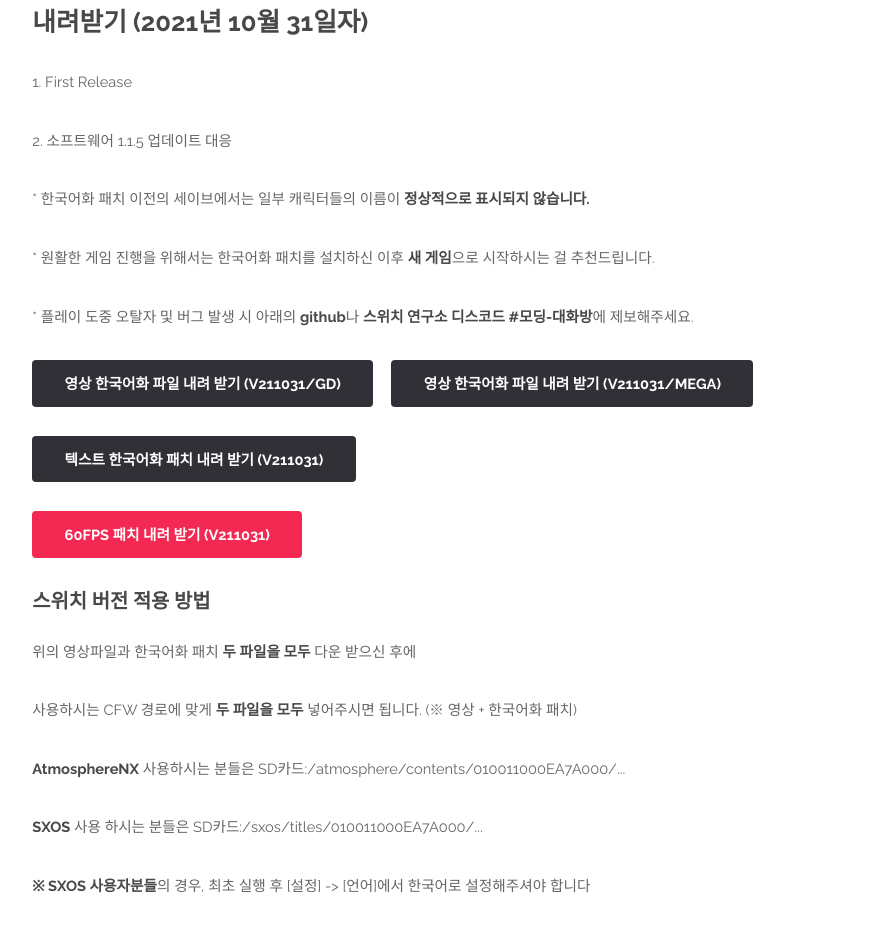
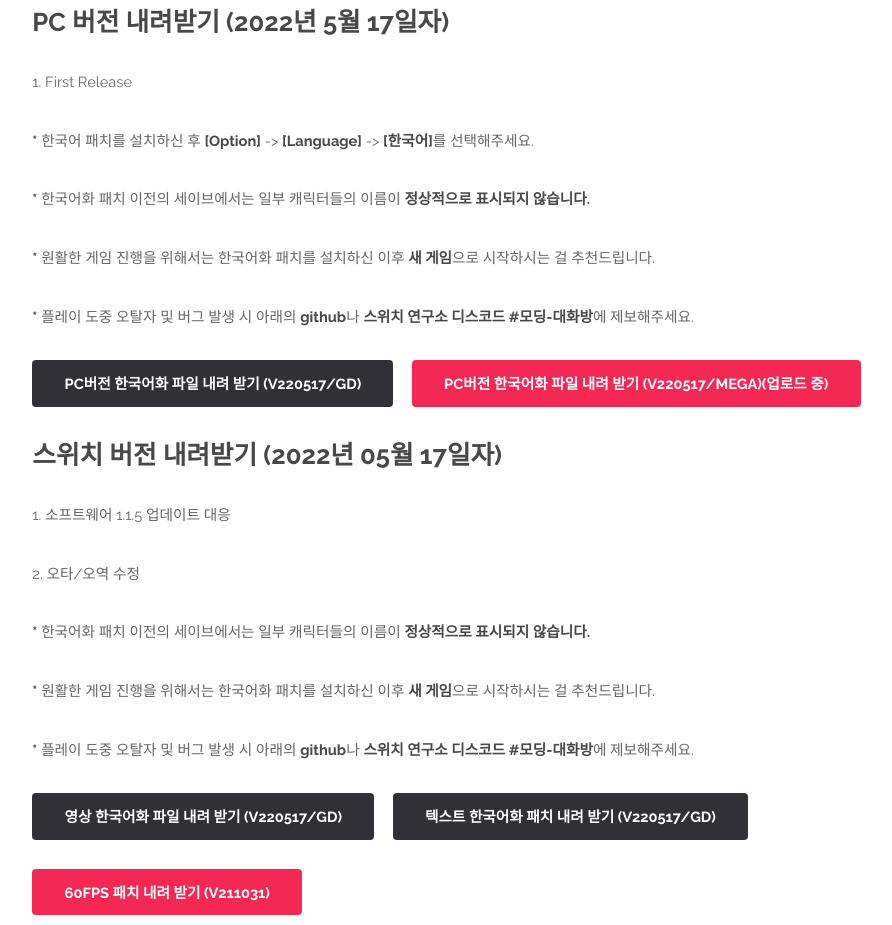
Before and after one commit to RoutineFree/RoutineFree.github.io, a plain HTML site: page generic.html in a window 1280 px wide. Shown: the part 1155-2080 px from the top of the page, without its empty margins (131-1023 px from the left). Drawn offline with Linux system fonts and the light colour scheme.

Commit message:
Add files via upload

```diff
--- a/generic.html
+++ b/generic.html
@@ -44,18 +44,31 @@
 					<!-- Buttons -->
 						<section>
 
-							<h2>내려받기 (2021년 10월 31일자)</h2>
+                            <h2>PC 버전 내려받기 (2022년 5월 17일자)</h2>
 								<p>1. First Release</p>
-								<p>2. 소프트웨어 1.1.5 업데이트 대응</p>
 
-                                <p>* 한국어화 패치 이전의 세이브에서는 일부 캐릭터들의 이름이 <strong>정상적으로 표시되지 않습니다.</strong></p>
-                                <p>* 원활한 게임 진행을 위해서는 한국어화 패치를 설치하신 이후 <strong>새 게임</strong>으로 시작하시는 걸 추천드립니다.</p>
-                                <p>* 플레이 도중 오탈자 및 버그 발생 시 아래의 <strong>github</strong>나 <strong>스위치 연구소 디스코드 #모딩-대화방</strong>에 제보해주세요.</p>
+                                <p><strong>*</strong> 한국어 패치를 설치하신 후 <strong>[Option]</strong> -> <strong>[Language]</strong> -> <strong>[한국어]</strong>를 선택해주세요.</p>
+
+                                <p><strong>*</strong> 한국어화 패치 이전의 세이브에서는 일부 캐릭터들의 이름이 <strong>정상적으로 표시되지 않습니다.</strong></p>
+                                <strong><p>*</strong> 원활한 게임 진행을 위해서는 한국어화 패치를 설치하신 이후 <strong>새 게임</strong>으로 시작하시는 걸 추천드립니다.</p>
+                                <p><strong>*</strong> 플레이 도중 오탈자 및 버그 발생 시 아래의 <strong>github</strong>나 <strong>스위치 연구소 디스코드 #모딩-대화방</strong>에 제보해주세요.</p>
 
 							<ul class="actions">
-							    <li><a onclick="javascript:location.href='https://drive.google.com/file/d/1BkYVDkRB_tXbXvDpYDOr1t7tPxBKOIgd/view?usp=sharing'" style="cursor:hand" class="button">영상 한국어화 파일 내려 받기 (v211031/GD)</a></li>
-								<li><a onclick="javascript:location.href='https://mega.nz/file/j9MD1YqD#SjBghBGx-lW_W9WThXvCu9FHnx1tXuO86LWP2MZ5mfI'" style="cursor:hand" class="button">영상 한국어화 파일 내려 받기 (v211031/MEGA)</a></li>
-							    <p><li><a onclick="javascript:location.href='assets/Kor_P/Brigandine The Legend of Runersia - KOR (v211031).7z'" style="cursor:hand" class="button">텍스트 한국어화 패치 내려 받기 (v211031)</a></li></p>
+							    <li><a onclick="javascript:location.href='https://drive.google.com/file/d/1lDBODbEXEcUM0h8SUJ-o2Ol0K_mB6Mre/view?usp=sharing'" style="cursor:hand" class="button">PC버전 한국어화 파일 내려 받기 (v220517/GD)</a></li>
+								<li><a onclick="javascript:location.href='--'" style="cursor:hand" class="button special">PC버전 한국어화 파일 내려 받기 (v220517/MEGA)(업로드 중)</a></li>
+							</ul>
+
+							<h2>스위치 버전 내려받기 (2022년 05월 17일자)</h2>
+								<p>1. 소프트웨어 1.1.5 업데이트 대응</p>
+								<p>2. 오타/오역 수정</p>
+
+                                <p><strong>*</strong> 한국어화 패치 이전의 세이브에서는 일부 캐릭터들의 이름이 <strong>정상적으로 표시되지 않습니다.</strong></p>
+                                <p><strong>*</strong> 원활한 게임 진행을 위해서는 한국어화 패치를 설치하신 이후 <strong>새 게임</strong>으로 시작하시는 걸 추천드립니다.</p>
+                                <p><strong>*</strong> 플레이 도중 오탈자 및 버그 발생 시 아래의 <strong>github</strong>나 <strong>스위치 연구소 디스코드 #모딩-대화방</strong>에 제보해주세요.</p>
+
+							<ul class="actions">
+							    <li><a onclick="javascript:location.href='https://drive.google.com/file/d/1p6vacQFGqVIy9wcbSeYYD0FB6EOJp674/view?usp=sharing'" style="cursor:hand" class="button">영상 한국어화 파일 내려 받기 (v220517/GD)</a></li>
+							    <li><a onclick="javascript:location.href='https://drive.google.com/file/d/15hWtlR5NdeVmlehJnepylo3t-mx4nFLd/view?usp=sharing'" style="cursor:hand" class="button">텍스트 한국어화 패치 내려 받기 (v220517/GD)</a></li></p>
 								<li><a onclick="javascript:location.href='assets/Kor_P/Brigandine The Legend of Runersia 60FPS activate (V211031).7z'" style="cursor:hand" class="button special">60Fps 패치 내려 받기 (v211031)</a></li>
 							</ul>
 						<section>
@@ -69,8 +82,6 @@
 					<p>사용하시는 CFW 경로에 맞게 <strong>두 파일을 모두</strong> 넣어주시면 됩니다. (※ 영상 + 한국어화 패치)</p>
 
 					<p><strong>AtmosphereNX</strong> 사용하시는 분들은 SD카드:/atmosphere/contents/010011000EA7A000/...
-					<p><strong>SXOS</strong> 사용 하시는 분들은 SD카드:/sxos/titles/010011000EA7A000/...</p>
-					<p><strong>※ SXOS 사용자분들</strong>의 경우, 최초 실행 후 [설정] -> [언어]에서 한국어로 설정해주셔야 합니다</p>
 
 							<h3>60Fps 패치를 사용하시는 경우</h3>
 					<p><strong>(※ 휴대모드에서 사용하시는 것을 추천 드리며 60Fps를 유지하며 플레이 하시려면 아래와 같이 오버클럭 해주셔야 합니다.)</strong></p>
```
Also changed, not shown: elements.html (+2 -1 lines).
